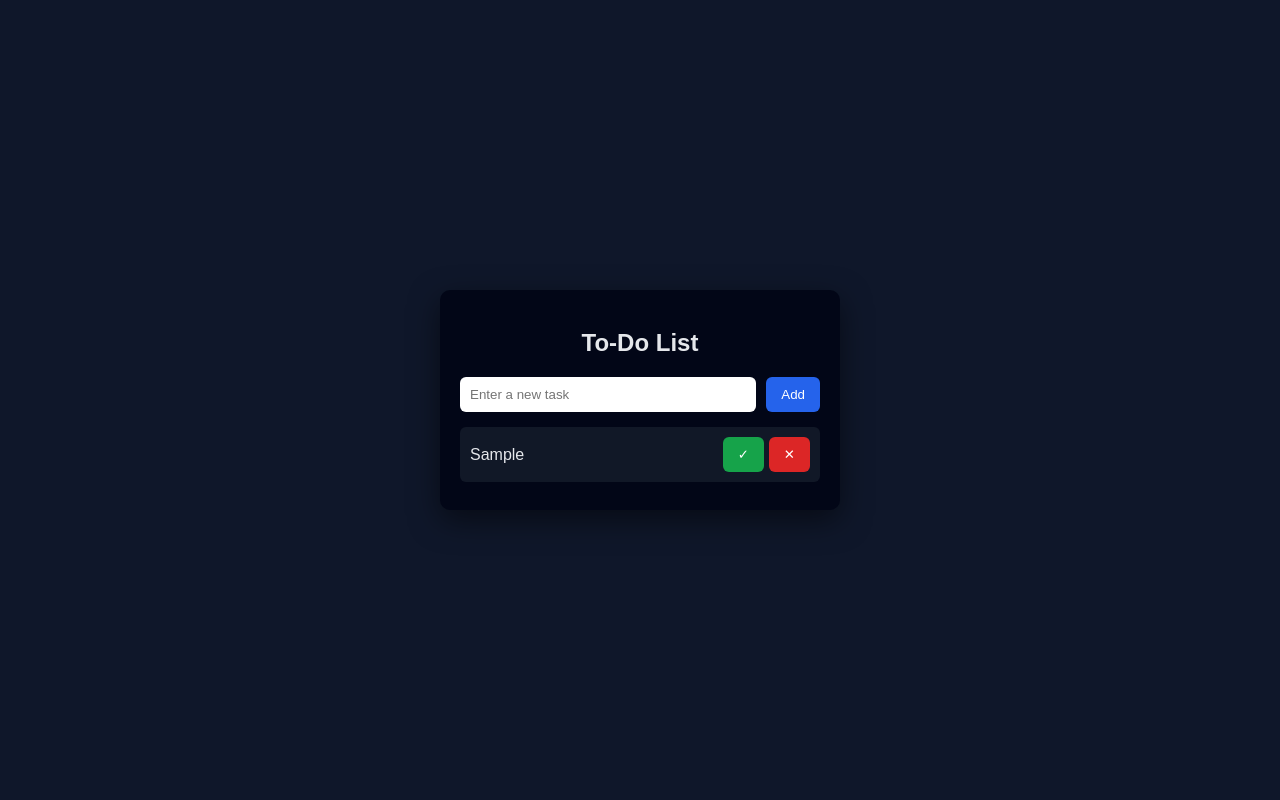
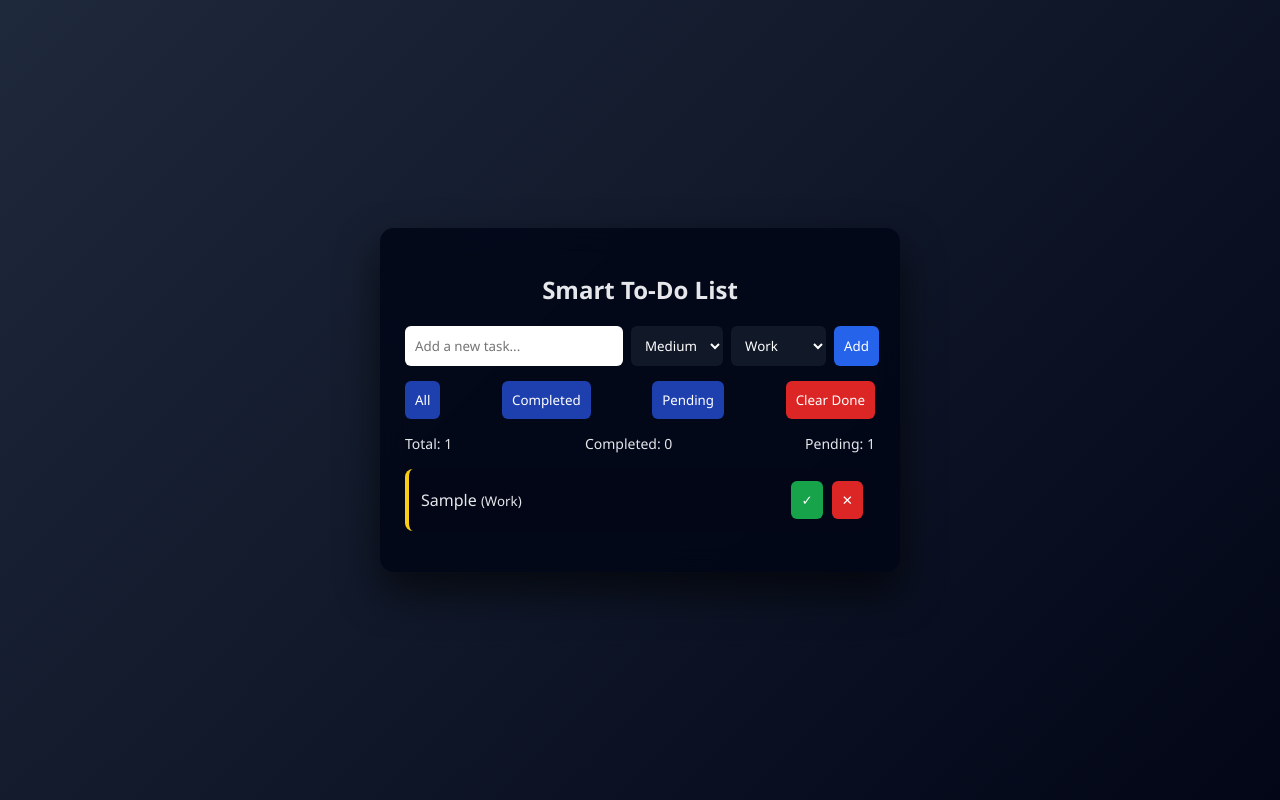
Before and after one commit to ambaskaryash/to-do-list, a plain HTML site: page index.html in a window 1280 px wide. Both pictures are taken after typing "Sample" into the empty fields and a click on the button "Add". Drawn offline with Linux system fonts and the light colour scheme.

Commit message:
made some UI and functionality changes

```diff
--- a/index.html
+++ b/index.html
@@ -3,25 +3,49 @@
 <head>
   <meta charset="UTF-8" />
   <meta name="viewport" content="width=device-width, initial-scale=1.0" />
-  <title>To-Do List App</title>
+  <title>Smart To-Do App</title>
 
-  <!-- CSS File -->
   <link rel="stylesheet" href="style.css" />
 </head>
 
 <body>
   <div class="todo-container">
-    <h2>To-Do List</h2>
+    <h2>Smart To-Do List</h2>
 
     <div class="input-group">
-      <input type="text" id="taskInput" placeholder="Enter a new task" />
+      <input type="text" id="taskInput" placeholder="Add a new task..." />
+
+      <select id="priority">
+        <option value="low">Low</option>
+        <option value="medium" selected>Medium</option>
+        <option value="high">High</option>
+      </select>
+
+      <select id="category">
+        <option value="Work">Work</option>
+        <option value="Personal">Personal</option>
+        <option value="Study">Study</option>
+      </select>
+
       <button id="addBtn">Add</button>
+    </div>
+
+    <div class="filters">
+      <button onclick="filterTasks('all')">All</button>
+      <button onclick="filterTasks('completed')">Completed</button>
+      <button onclick="filterTasks('pending')">Pending</button>
+      <button class="danger" onclick="clearCompleted()">Clear Done</button>
+    </div>
+
+    <div class="stats">
+      <span id="total"></span>
+      <span id="completed"></span>
+      <span id="pending"></span>
     </div>
 
     <ul id="taskList"></ul>
   </div>
 
-  <!-- JavaScript File -->
   <script src="script.js"></script>
 </body>
 </html>
--- a/script.js
+++ b/script.js
@@ -1,76 +1,94 @@
 const taskInput = document.getElementById("taskInput");
+const priorityInput = document.getElementById("priority");
+const categoryInput = document.getElementById("category");
 const taskList = document.getElementById("taskList");
-const addBtn = document.getElementById("addBtn");
+
+const totalEl = document.getElementById("total");
+const completedEl = document.getElementById("completed");
+const pendingEl = document.getElementById("pending");
 
 let tasks = JSON.parse(localStorage.getItem("tasks")) || [];
+let currentFilter = "all";
 
-// Save tasks to localStorage
 function saveTasks() {
   localStorage.setItem("tasks", JSON.stringify(tasks));
 }
 
-// Render tasks on UI
+function updateStats() {
+  totalEl.textContent = `Total: ${tasks.length}`;
+  completedEl.textContent = `Completed: ${tasks.filter(t => t.completed).length}`;
+  pendingEl.textContent = `Pending: ${tasks.filter(t => !t.completed).length}`;
+}
+
 function renderTasks() {
   taskList.innerHTML = "";
 
-  tasks.forEach((task, index) => {
-    const li = document.createElement("li");
-    li.className = task.completed ? "completed" : "";
+  tasks
+    .filter(task => {
+      if (currentFilter === "completed") return task.completed;
+      if (currentFilter === "pending") return !task.completed;
+      return true;
+    })
+    .forEach((task, index) => {
+      const li = document.createElement("li");
+      li.className = `${task.priority} ${task.completed ? "completed" : ""}`;
 
-    const span = document.createElement("span");
-    span.textContent = task.text;
+      li.innerHTML = `
+        <span>${task.text} <small>(${task.category})</small></span>
+        <div class="actions">
+          <button onclick="toggleTask(${index})">✓</button>
+          <button class="delete" onclick="deleteTask(${index})">✕</button>
+        </div>
+      `;
 
-    const actions = document.createElement("div");
-    actions.className = "actions";
+      taskList.appendChild(li);
+    });
 
-    const completeBtn = document.createElement("button");
-    completeBtn.textContent = "✓";
-    completeBtn.className = "complete";
-    completeBtn.addEventListener("click", () => toggleTask(index));
-
-    const deleteBtn = document.createElement("button");
-    deleteBtn.textContent = "✕";
-    deleteBtn.addEventListener("click", () => deleteTask(index));
-
-    actions.appendChild(completeBtn);
-    actions.appendChild(deleteBtn);
-
-    li.appendChild(span);
-    li.appendChild(actions);
-    taskList.appendChild(li);
-  });
+  updateStats();
 }
 
-// Add new task
 function addTask() {
   const text = taskInput.value.trim();
   if (!text) return;
 
-  tasks.push({ text, completed: false });
+  tasks.push({
+    text,
+    priority: priorityInput.value,
+    category: categoryInput.value,
+    completed: false,
+  });
+
   taskInput.value = "";
   saveTasks();
   renderTasks();
 }
 
-// Toggle task completion
 function toggleTask(index) {
   tasks[index].completed = !tasks[index].completed;
   saveTasks();
   renderTasks();
 }
 
-// Delete task
 function deleteTask(index) {
   tasks.splice(index, 1);
   saveTasks();
   renderTasks();
 }
 
-// Event listeners
-addBtn.addEventListener("click", addTask);
-taskInput.addEventListener("keypress", (e) => {
+function filterTasks(type) {
+  currentFilter = type;
+  renderTasks();
+}
+
+function clearCompleted() {
+  tasks = tasks.filter(task => !task.completed);
+  saveTasks();
+  renderTasks();
+}
+
+document.getElementById("addBtn").addEventListener("click", addTask);
+taskInput.addEventListener("keypress", e => {
   if (e.key === "Enter") addTask();
 });
 
-// Initial render
 renderTasks();
--- a/style.css
+++ b/style.css
@@ -1,25 +1,26 @@
 * {
   box-sizing: border-box;
-  font-family: Arial, Helvetica, sans-serif;
+  font-family: "Segoe UI", sans-serif;
 }
 
 body {
-  background: #0f172a;
-  color: #e5e7eb;
+  background: linear-gradient(135deg, #1e293b, #020617);
+  min-height: 100vh;
   display: flex;
   justify-content: center;
   align-items: center;
-  height: 100vh;
   margin: 0;
+  color: #e5e7eb;
 }
 
 .todo-container {
-  background: #020617;
+  background: rgba(2, 6, 23, 0.85);
+  backdrop-filter: blur(12px);
   width: 100%;
-  max-width: 400px;
-  padding: 20px;
-  border-radius: 10px;
-  box-shadow: 0 10px 30px rgba(0, 0, 0, 0.5);
+  max-width: 520px;
+  padding: 25px;
+  border-radius: 14px;
+  box-shadow: 0 20px 40px rgba(0, 0, 0, 0.6);
 }
 
 h2 {
@@ -29,45 +30,83 @@ h2 {
 
 .input-group {
   display: flex;
-  gap: 10px;
+  gap: 8px;
   margin-bottom: 15px;
 }
 
-input[type="text"] {
-  flex: 1;
+input,
+select,
+button {
   padding: 10px;
   border-radius: 6px;
   border: none;
   outline: none;
 }
 
+input {
+  flex: 1;
+}
+
+select {
+  background: #111827;
+  color: white;
+}
+
 button {
-  padding: 10px 15px;
   background: #2563eb;
-  border: none;
   color: white;
-  border-radius: 6px;
   cursor: pointer;
 }
 
 button:hover {
-  background: #1d4ed8;
+  opacity: 0.9;
+}
+
+.filters {
+  display: flex;
+  justify-content: space-between;
+  margin: 15px 0;
+}
+
+.filters button {
+  background: #1e40af;
+}
+
+.filters .danger {
+  background: #dc2626;
+}
+
+.stats {
+  display: flex;
+  justify-content: space-between;
+  font-size: 14px;
+  margin-bottom: 10px;
 }
 
 ul {
   list-style: none;
   padding: 0;
-  margin: 0;
 }
 
 li {
-  background: #111827;
-  padding: 10px;
-  border-radius: 6px;
+  background: #020617;
+  padding: 12px;
+  border-radius: 8px;
+  margin-bottom: 10px;
   display: flex;
   justify-content: space-between;
   align-items: center;
-  margin-bottom: 8px;
+  border-left: 4px solid;
+}
+
+li.low {
+  border-color: #22c55e;
+}
+li.medium {
+  border-color: #facc15;
+}
+li.high {
+  border-color: #ef4444;
 }
 
 li.completed span {
@@ -77,13 +116,9 @@ li.completed span {
 
 .actions button {
   margin-left: 5px;
-  background: #dc2626;
-}
-
-.actions button.complete {
   background: #16a34a;
 }
 
-.actions button:hover {
-  opacity: 0.85;
+.actions .delete {
+  background: #dc2626;
 }
```
